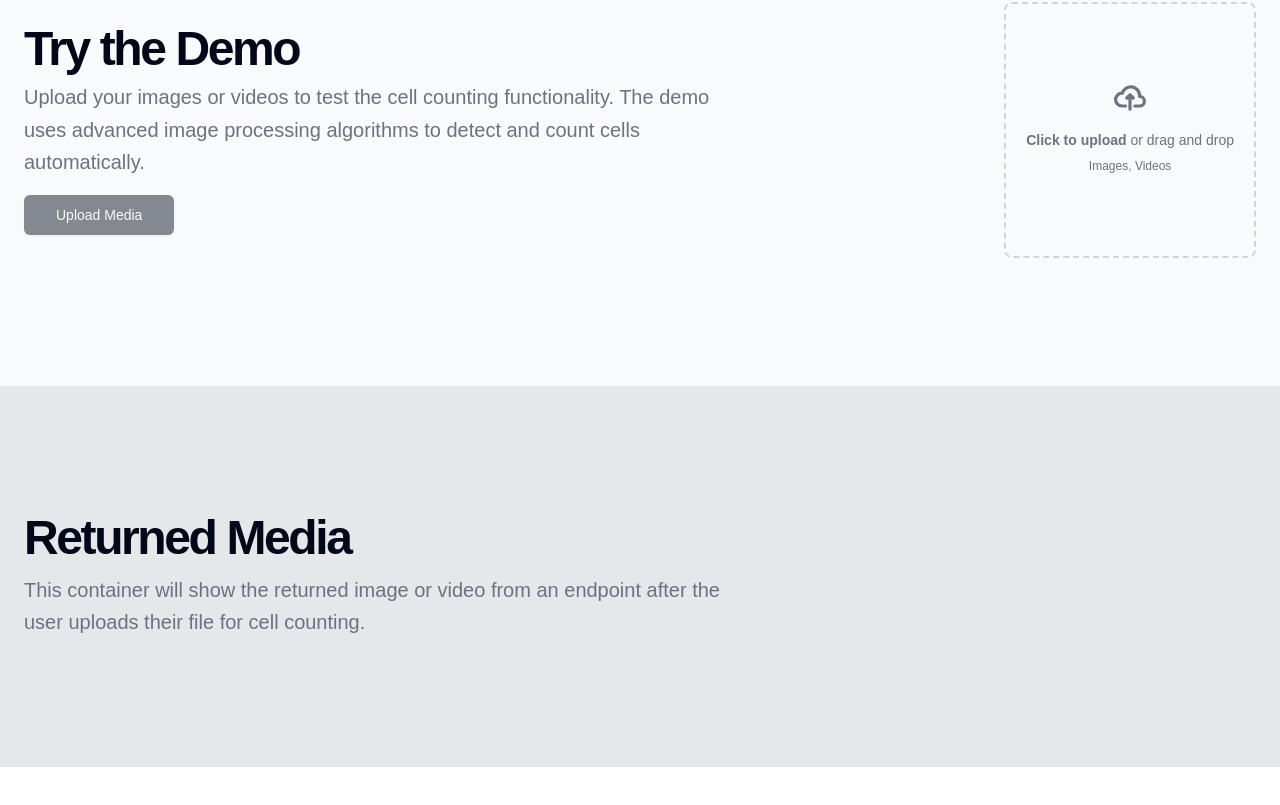
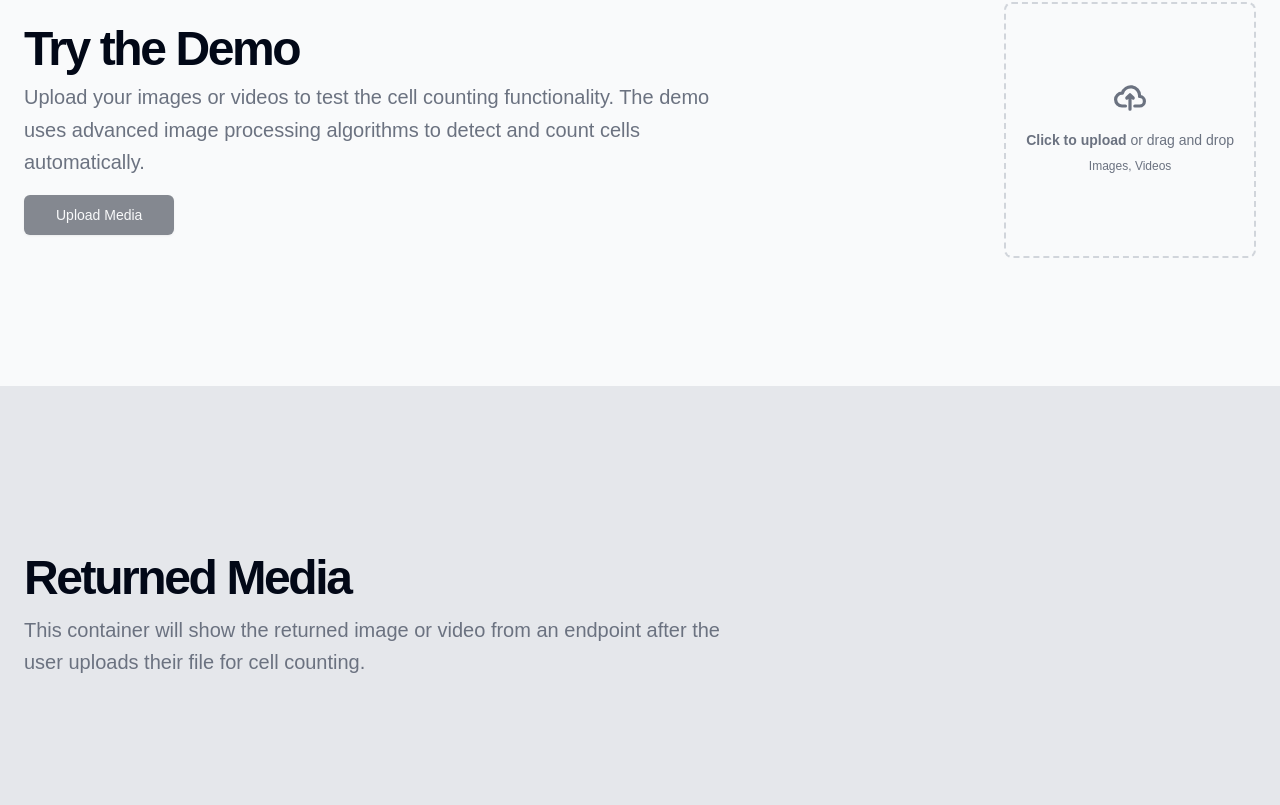
Before and after one commit to Shobhit-Nagpal/liviteq-demo, a Next.js app: page / in a window 1280 px wide. Shown: the part 2360-3165 px from the top of the page. Before the commit the page ends 3127 px from the top, so only its background shows below. Built offline with nearby package versions, Linux system fonts and the light colour scheme; a web font is replaced by a local one.

Commit message:
add padding

```diff
--- a/src/components/Demo.tsx
+++ b/src/components/Demo.tsx
@@ -213,7 +213,7 @@
           >
             <div className="space-y-4">
               <div className="space-y-3">
-                <h2 className="text-3xl font-bold tracking-tighter sm:text-5xl">
+                <h2 className="text-3xl pt-10 font-bold tracking-tighter sm:text-5xl">
                   Returned Media
                 </h2>
                 <p className="max-w-prose text-gray-500 md:text-xl/relaxed lg:text-base/relaxed xl:text-xl/relaxed dark:text-gray-400">
```
